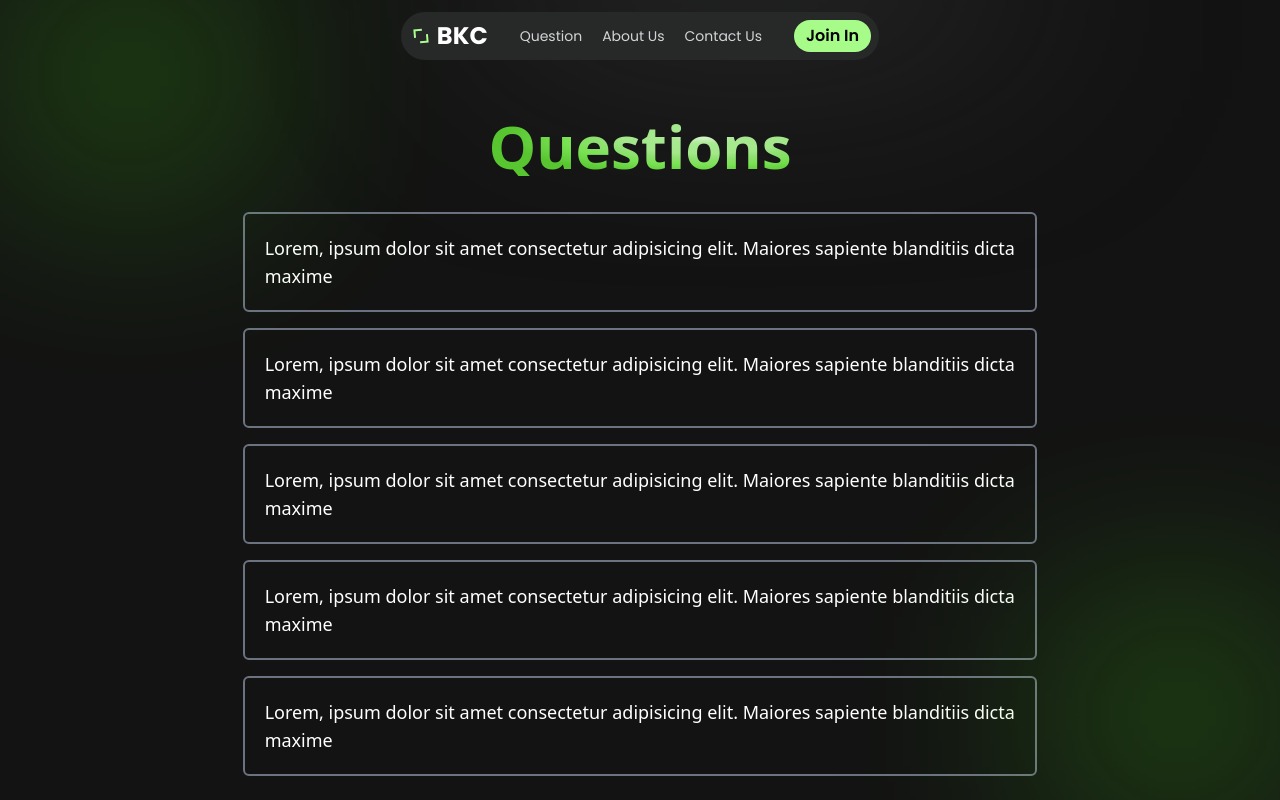
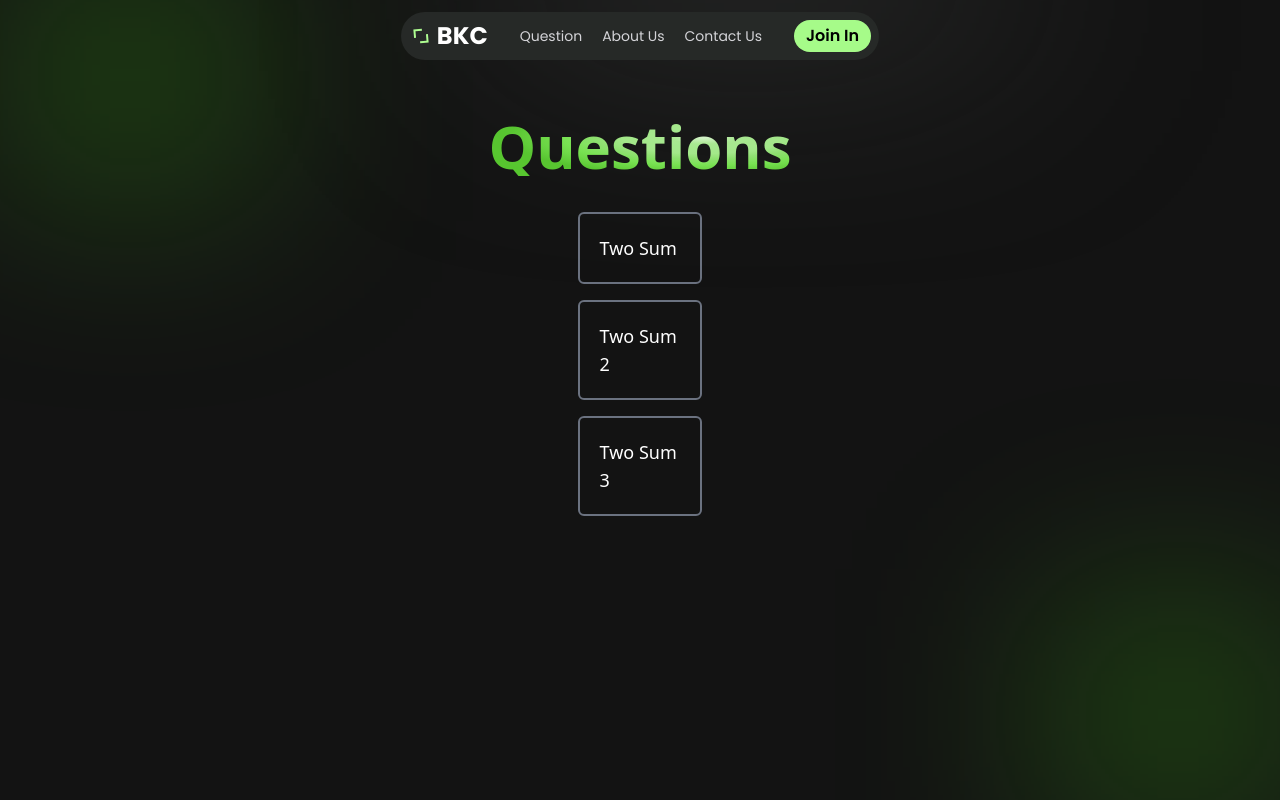
Before and after one commit to Pratik778899/Bharat-kaa-Coders, a React (Create React App) app in the folder bharat-kaa-coders/: page /1-v-1 in a window 1280 px wide. Built offline with nearby package versions, Linux system fonts and the light colour scheme.

Commit message:
Added Resuability Question Feature

```diff
--- a/bharat-kaa-coders/package.json
+++ b/bharat-kaa-coders/package.json
@@ -5,6 +5,7 @@
   "dependencies": {
     "@emotion/react": "^11.11.1",
     "@emotion/styled": "^11.11.0",
+    "@monaco-editor/react": "^4.6.0",
     "@mui/icons-material": "^5.14.19",
     "@mui/material": "^5.14.20",
     "@reduxjs/toolkit": "^2.0.1",
--- a/bharat-kaa-coders/src/App.jsx
+++ b/bharat-kaa-coders/src/App.jsx
@@ -1,4 +1,4 @@
-import React, { useState } from "react";
+import React from "react";
 import { BrowserRouter as Router, Route, Routes } from "react-router-dom";
 import "./index.css";
 import Layout from "./Layout";
@@ -10,10 +10,14 @@ import Questions from "./Pages/Questions";
 import Contactus from "./Pages/Contactus";
 import Aboutus from "./Pages/Aboutus";
 import Profile from "./Pages/Profile";
+import { useSelector } from "react-redux";
+import QuestionAndAns from "./Pages/QuestionAndAns";
 
 const App = () => {
-  const localDatabase = localStorage.getItem("loggedInUser");
-  const [isLogged, setIsLogged] = useState(!!localDatabase);
+  const selector = useSelector(state => state.Reducer.isLogged);
+  console.log(selector);
+  // const localDatabase = localStorage.getItem("loggedInUser");
+  // const [isLogged, setIsLogged] = useState(!!localDatabase);
 
   return (
     <Router>
@@ -23,7 +27,8 @@ const App = () => {
           <Route path="/1-v-1" element={<Questions />} />
           <Route path="/AboutUs" element={<Aboutus />} />
           <Route path="/ContactUs" element={<Contactus />} />
-          {isLogged ? (
+          <Route path="/QuestionAns" element={<QuestionAndAns />} />
+          {selector ? (
             <Route path="/Profile" element={<Profile />} />
           ) : (
             <>
--- a/bharat-kaa-coders/src/Components/Auth/Login.jsx
+++ b/bharat-kaa-coders/src/Components/Auth/Login.jsx
@@ -5,9 +5,12 @@ import { useSelector } from "react-redux";
 import { ToastContainer, toast } from "react-toastify";
 import "react-toastify/dist/ReactToastify.css";
 import { useNavigate } from "react-router-dom";
+import { useDispatch } from "react-redux";
+import { isLogged } from "../../Store/Action/Action";
 
 const Login = () => {
   const navigate = useNavigate();
+  const dispatch = useDispatch();
   const [logDets, setLogDets] = useState({
     email: "",
     password: "",
@@ -37,6 +40,7 @@ const Login = () => {
     } else {
       displayToast("Account Login Successfully", "success");
       navigate("/");
+      dispatch(isLogged(true));
       localStorage.setItem(
         "loggedInUser",
         JSON.stringify({
--- /dev/null
+++ b/bharat-kaa-coders/src/Database/Database.js
@@ -0,0 +1,32 @@
+export const database = [
+  {
+    title: "Two Sum",
+    diffulcity: "Very Easy",
+    question: `// Write a function that adds two numbers\nfunction add(a, b) {\n  // Write your code here\n}`,
+    testCase: [
+      { input: [1, 2], output: 3 },
+      { input: [5, 5], output: 10 },
+    ],
+    timer: 5,
+  },
+  {
+    title: "Two Sum 2",
+    diffulcity: "Very Easy",
+    question: `// Write a function that adds two numbers\nfunction add(a, c) {\n  // Write your code here\n}`,
+    testCase: [
+      { input: [5, 3], output: 8 },
+      { input: [5, 10], output: 15 },
+    ],
+    timer: 10,
+  },
+  {
+    title: "Two Sum 3",
+    diffulcity: "Very Easy",
+    question: `// Write a function that adds two numbers\nfunction add(a, d) {\n  // Write your code here\n}`,
+    testCase: [
+      { input: [1, 8], output: 9 },
+      { input: [5, 20], output: 25 },
+    ],
+    timer: 20,
+  },
+];
--- /dev/null
+++ b/bharat-kaa-coders/src/Pages/QuestionAndAns.jsx
@@ -0,0 +1,150 @@
+import React, { useState, useEffect } from "react";
+import Editor from "@monaco-editor/react";
+import { ToastContainer, toast } from "react-toastify";
+import "react-toastify/dist/ReactToastify.css";
+import Accordion from "@mui/material/Accordion";
+import AccordionSummary from "@mui/material/AccordionSummary";
+import AccordionDetails from "@mui/material/AccordionDetails";
+import Typography from "@mui/material/Typography";
+import ExpandMoreIcon from "@mui/icons-material/ExpandMore";
+import { useSelector } from "react-redux";
+import { database } from "../Database/Database";
+
+const QuestionAndAns = () => {
+  const selector = useSelector(state => state.Reducer.questionNo);
+  const [userCode, setUserCode] = useState("");
+  const [conditionOfButton, setconditionOfButton] = useState(false);
+  const [userResults, setUserResults] = useState([]);
+  const filterData = database.filter((question, i) => {
+    return selector === i;
+  });
+  //   console.log(filterData);
+  const timeInMinutes = filterData[0].timer;
+  const question = filterData[0].question;
+  const [totalSeconds, setTotalSeconds] = useState(timeInMinutes * 60); // Convert minutes to seconds
+  const [minutes, setMinutes] = useState(Math.floor(totalSeconds / 60));
+  const [seconds, setSeconds] = useState(totalSeconds % 60);
+
+  const handleUserCodeChange = newValue => {
+    setUserCode(newValue);
+    runTests(newValue, setUserResults, 1);
+    setconditionOfButton(true);
+  };
+
+  useEffect(() => {
+    const timer = setInterval(() => {
+      if (totalSeconds > 0) {
+        const updatedSeconds = totalSeconds - 1;
+        const mins = Math.floor(updatedSeconds / 60);
+        const secs = updatedSeconds % 60;
+        setTotalSeconds(updatedSeconds);
+        setMinutes(mins);
+        setSeconds(secs);
+      } else {
+        clearInterval(timer);
+        console.log("Timer ended!");
+        // Add logic here for when the timer ends, if needed
+      }
+    }, 1000);
+
+    return () => clearInterval(timer); // Clean up the interval on unmount
+  }, [totalSeconds]);
+
+  const runTests = (code, setResults, user) => {
+    const testCases = filterData[0].testCase;
+
+    const newResults = testCases.map((testCase, index) => {
+      let result;
+      try {
+        const userAdd = eval(`(${code})`);
+        result =
+          userAdd(...testCase.input) === testCase.output ? "Pass" : "Fail";
+        if (result === "Pass") {
+          toast.success(`User ${user} passed test case ${index + 1}`, {});
+        }
+      } catch (error) {
+        result = "Error";
+      }
+      return { ...testCase, result };
+    });
+
+    setResults(newResults);
+  };
+
+  const handleUserSubmit = (results, user) => {
+    if (results.every(result => result.result === "Pass")) {
+      toast.success(`User ${user} is the winner!`, {});
+    } else {
+      toast.error(`User ${user} did not pass all test cases.`, {});
+    }
+  };
+
+  return (
+    <div className="flex min-h-full items-center justify-center text-white relative">
+      <div className="glow-round absolute z-0"></div>
+      <div className="flex w-full h-screen card rounded-lg shadow-lg p-6 m-6 relative z-10">
+        <div className="w-1/2 pr-4">
+          <h1 className="text-xl font-bold mb-4">Question</h1>
+          <h1>
+          Time Left: {minutes.toString().padStart(2, "0")} min{" "}
+            {seconds.toString().padStart(2, "0")} sec
+          </h1>
+          <pre className="p-4 rounded-lg text-white">{question}</pre>
+        </div>
+        <div className="w-1/2 pl-4">
+          <h1 className="text-xl font-bold mb-4">Your Code</h1>
+          <div style={{ height: "65%" }}>
+            <Editor
+              height="100%"
+              defaultLanguage="javascript"
+              value={userCode}
+              defaultValue={filterData[0].question}
+              onChange={handleUserCodeChange}
+              theme="vs-dark"
+            />
+          </div>
+          <div className="my-5">
+            <Accordion
+              sx={{
+                backgroundColor: "#1E1E1E",
+                marginTop: "30px",
+                color: "white",
+              }}
+            >
+              <AccordionSummary
+                expandIcon={<ExpandMoreIcon sx={{ color: "white" }} />}
+                aria-controls="panel1a-content"
+                id="panel1a-header"
+              >
+                <Typography>TestCases</Typography>
+              </AccordionSummary>
+              <AccordionDetails>
+                <div className="text-white">
+                  {userResults.map((result, index) => (
+                    <p key={index}>
+                      Test Case {index + 1}: {result.result}
+                    </p>
+                  ))}
+                </div>
+              </AccordionDetails>
+            </Accordion>
+            {conditionOfButton && (
+              <button
+                className="bg-green-500 hover:bg-green-700 text-white font-bold py-2 px-4 rounded mt-2"
+                onClick={() => handleUserSubmit(userResults, 1)}
+              >
+                Submit
+              </button>
+            )}
+          </div>
+        </div>
+      </div>
+      <div className="glow-round-right absolute z-0"></div>
+      <div className="relative">
+        <ToastContainer />
+      </div>
+    </div>
+  );
+};
+
+export default QuestionAndAns;
--- a/bharat-kaa-coders/src/Pages/Questions.jsx
+++ b/bharat-kaa-coders/src/Pages/Questions.jsx
@@ -1,6 +1,17 @@
 import React from "react";
+import { database } from "../Database/Database";
+import { questionNo } from "../Store/Action/Action";
+import { useDispatch } from "react-redux";
+import { useNavigate } from "react-router-dom";
 
 const Questions = () => {
+  const dispatch = useDispatch();
+  const navigate = useNavigate()
+  const handelIndex = i => {
+    dispatch(questionNo(i));
+    navigate("/QuestionAns")
+    // console.log(i);
+  };
   return (
     <div className="flex justify-center mt-11">
       <div className="flex flex-col items-center gap-9">
@@ -10,51 +21,16 @@ const Questions = () => {
           Questions
         </div>
         <div className="gap-4 item-center flex justify-center flex-col items-center">
-          <div
-            className="text-white text-sm md:text-lg border-solid hover:shadow-sm md:hover:border-gray-700
+          {database.map((question, i) => (
+            <div
+              key={i}
+              onClick={() => handelIndex(i)}
+              className="text-white text-sm md:text-lg border-solid hover:shadow-sm hover:shadow-white
                              border-gray-500 border-2 rounded-md p-2 md:p-5 w-11/12 md:w-5/5 cursor-pointer "
-          >
-            <p>
-              Lorem, ipsum dolor sit amet consectetur adipisicing elit. Maiores
-              sapiente blanditiis dicta maxime{" "}
-            </p>
-          </div>
-          <div
-            className="text-white text-sm md:text-lg border-solid hover:shadow-sm  md:hover:border-gray-700
-                             border-gray-500 border-2 rounded-md p-2 md:p-5 w-11/12 md:w-5/5  cursor-pointer "
-          >
-            <p>
-              Lorem, ipsum dolor sit amet consectetur adipisicing elit. Maiores
-              sapiente blanditiis dicta maxime{" "}
-            </p>
-          </div>
-          <div
-            className="text-white text-sm md:text-lg border-solid hover:shadow-sm md:hover:border-gray-700
-                             border-gray-500 border-2 rounded-md p-2 md:p-5 w-11/12 md:w-5/5  cursor-pointer "
-          >
-            <p>
-              Lorem, ipsum dolor sit amet consectetur adipisicing elit. Maiores
-              sapiente blanditiis dicta maxime{" "}
-            </p>
-          </div>
-          <div
-            className="text-white text-sm md:text-lg border-solid hover:shadow-sm md:hover:border-gray-700
-                             border-gray-500 border-2 rounded-md p-2 md:p-5 w-11/12 md:w-5/5  cursor-pointer "
-          >
-            <p>
-              Lorem, ipsum dolor sit amet consectetur adipisicing elit. Maiores
-              sapiente blanditiis dicta maxime{" "}
-            </p>
-          </div>
-          <div
-            className="text-white text-sm md:text-lg border-solid hover:shadow-sm md:hover:border-gray-700
-                             border-gray-500 border-2 rounded-md p-2 md:p-5 w-11/12 md:w-5/5  cursor-pointer "
-          >
-            <p>
-              Lorem, ipsum dolor sit amet consectetur adipisicing elit. Maiores
-              sapiente blanditiis dicta maxime{" "}
-            </p>
-          </div>
+            >
+              <p>{question.title}</p>
+            </div>
+          ))}
         </div>
         <div className="glow-round-right"></div>
       </div>
--- a/bharat-kaa-coders/src/Store/Action/Action.js
+++ b/bharat-kaa-coders/src/Store/Action/Action.js
@@ -1,5 +1,7 @@
 export const Action = {
   SIGNUP: "SIGNUP",
+  ISLOGGED: "ISLOGGED",
+  QUESTION_NO: "QUESTION_NO",
 };
 
 export const signup = signupDetails => {
@@ -8,3 +10,17 @@ export const signup = signupDetails => {
     signupDetails: signupDetails,
   };
 };
+
+export const isLogged = LoginDetails => {
+  return {
+    type: Action.ISLOGGED,
+    loginDetails: LoginDetails,
+  };
+};
+
+export const questionNo = questionNo => {
+  return {
+    type: Action.QUESTION_NO,
+    questionNo: questionNo,
+  };
+};
```
Also changed, not shown: bharat-kaa-coders/src/Common/Nav/Nav.jsx (+10 -5 lines), bharat-kaa-coders/src/Components/Question/AddTwoSum.jsx (deleted, +0 -11 lines), bharat-kaa-coders/src/Store/Reducer/Reducer.js (+13 -0 lines), 1 other file (tests, documents, lock files or other folders).
